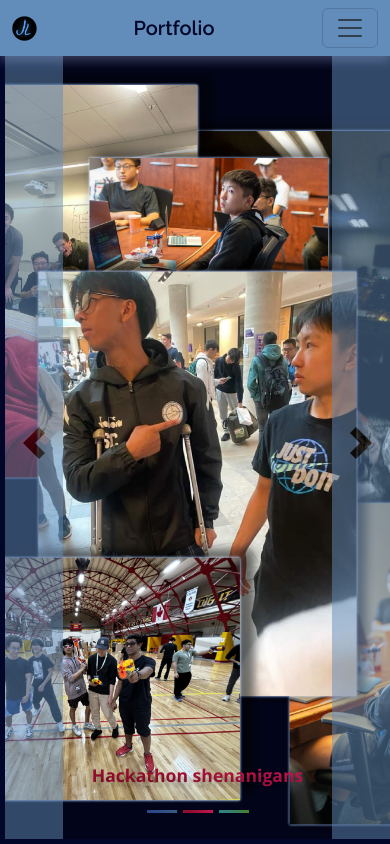
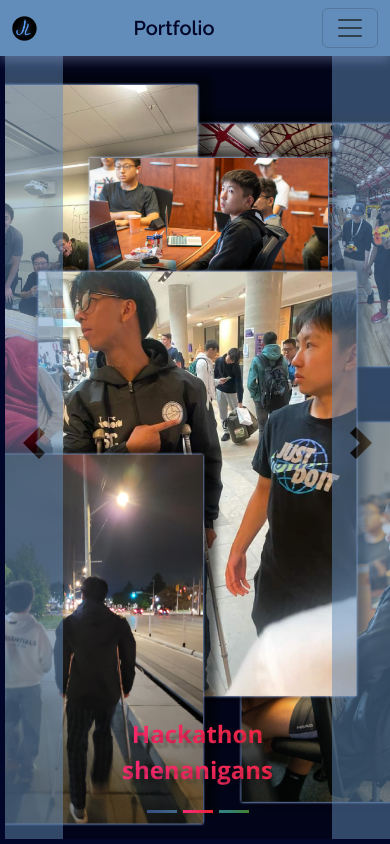
Before and after one commit to JLi2007/Portfolio, a React (Vite) app: page / in a window 390 px wide. Both pictures are taken after a click on the button 197 px from the left and 811 px from the top of the page. Shown: the top 844 px of the page. Built offline with nearby package versions, Linux system fonts and the light colour scheme; the HTML template or start-up script is replaced by a standard one.

Commit message:
fix(pages): Minor fix, font unvisible

```diff
--- a/src/components/Home.tsx
+++ b/src/components/Home.tsx
@@ -22,7 +22,7 @@ function Home() {
                   </div>
                 </div>
                 <div className="carousel-item">
-                  <img src="/hackathons.jpg" className="d-block w-100" style={{objectFit:'cover'}}/>
+                  <img src="/hackathonn.jpg" className="d-block w-100" style={{objectFit:'cover'}}/>
                   <div className="carousel-caption d-none d-md-block">
                     <p className='carousel-p2'>Hackathon shenanigans</p>
                   </div>
--- a/src/style/style.css
+++ b/src/style/style.css
@@ -180,8 +180,8 @@
     font-size: 1.1rem;
     background: linear-gradient(
         50deg,
-        rgb(146, 14, 47) 30%,
-        rgb(204, 21, 82) 100%
+        rgb(243, 42, 109) 30%,
+        rgb(235, 35, 42) 100%
     );
     background-clip: text;
     color: transparent;
@@ -210,8 +210,8 @@
 #bootstrap-overides-home #col1 .carousel-b2{
     background: linear-gradient(
         50deg,
-        rgb(146, 14, 47) 30%,
-        rgb(204, 21, 82) 100%
+        rgb(243, 42, 109) 30%,
+        rgb(235, 35, 42) 100%
     );
     background-clip: content-box;
 }
@@ -363,6 +363,9 @@
     }
     #bootstrap-overides-home #carouselExampleCaptions{
         width: 100vw;
+    }
+    #bootstrap-overides-home #carouselExampleCaptions p {
+        font-size: 1.5rem !important;
     }
     #bootstrap-overides-home #col2{
         width: 100%;
```
Also changed, not shown: public/hackathonn.jpg (added).
